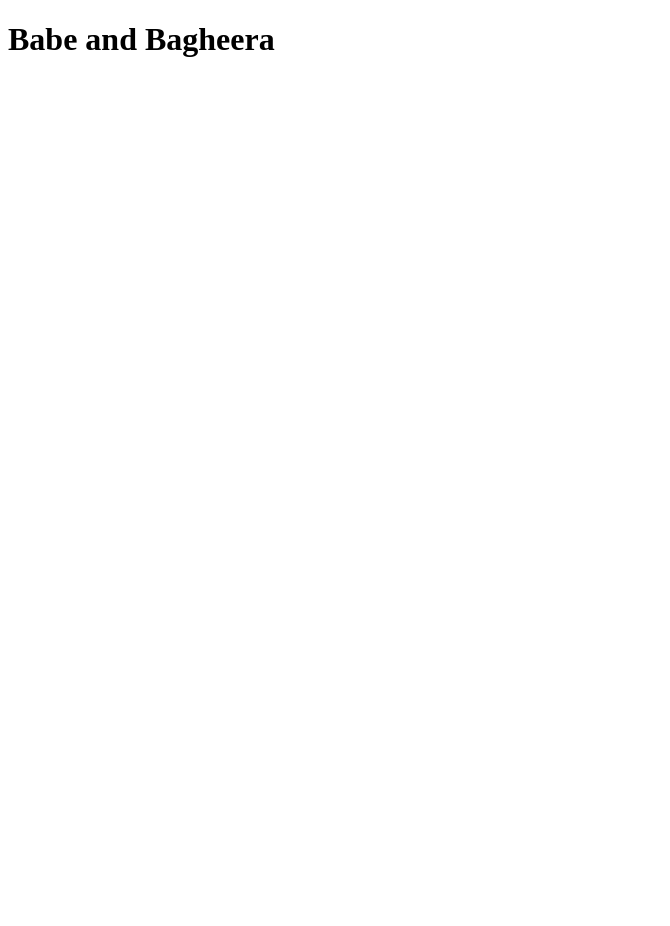
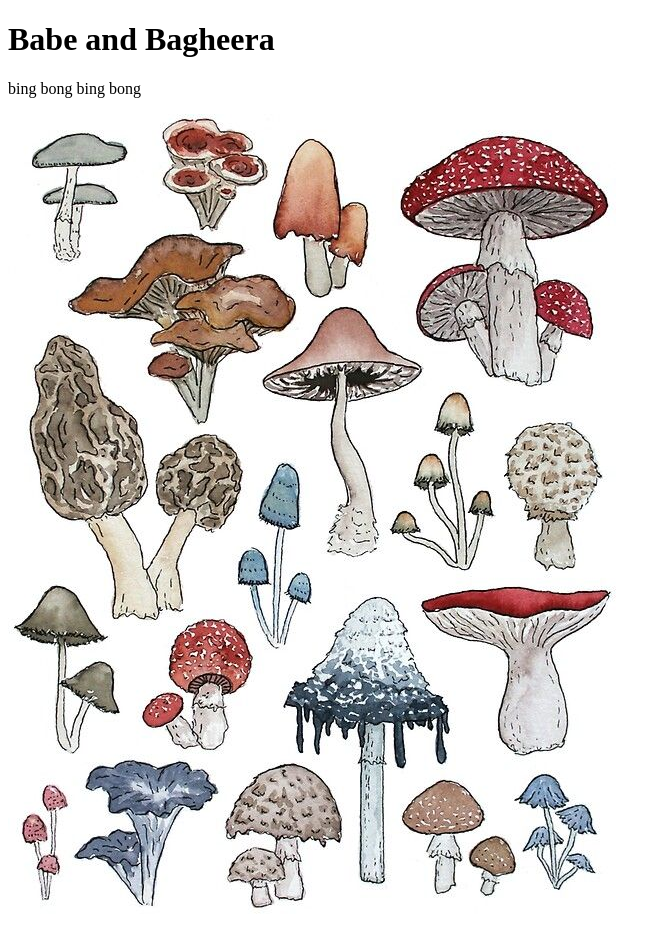
Before and after one commit to haleymullane/haleymullane.github.io, a plain HTML site: page index.html in a window 1280 px wide. Shown: the whole page, without its empty margins (0-670 px from the left). Before the commit the page ends 800 px from the top, so only its background shows below. Drawn offline with Linux system fonts and the light colour scheme.

Commit message:
added photo

```diff
--- a/index.html
+++ b/index.html
@@ -10,5 +10,6 @@
 
 </body>
 <h1>Babe and Bagheera</h1>
-
+<p>bing bong bing bong</p>
+<img src="‘Make Room for the Mushrooms’ by SarahCAllen.jpg">
 </html>
```
Also changed, not shown: ‘Make Room for the Mushrooms’ by SarahCAllen.jpg (added), 1 other file.
